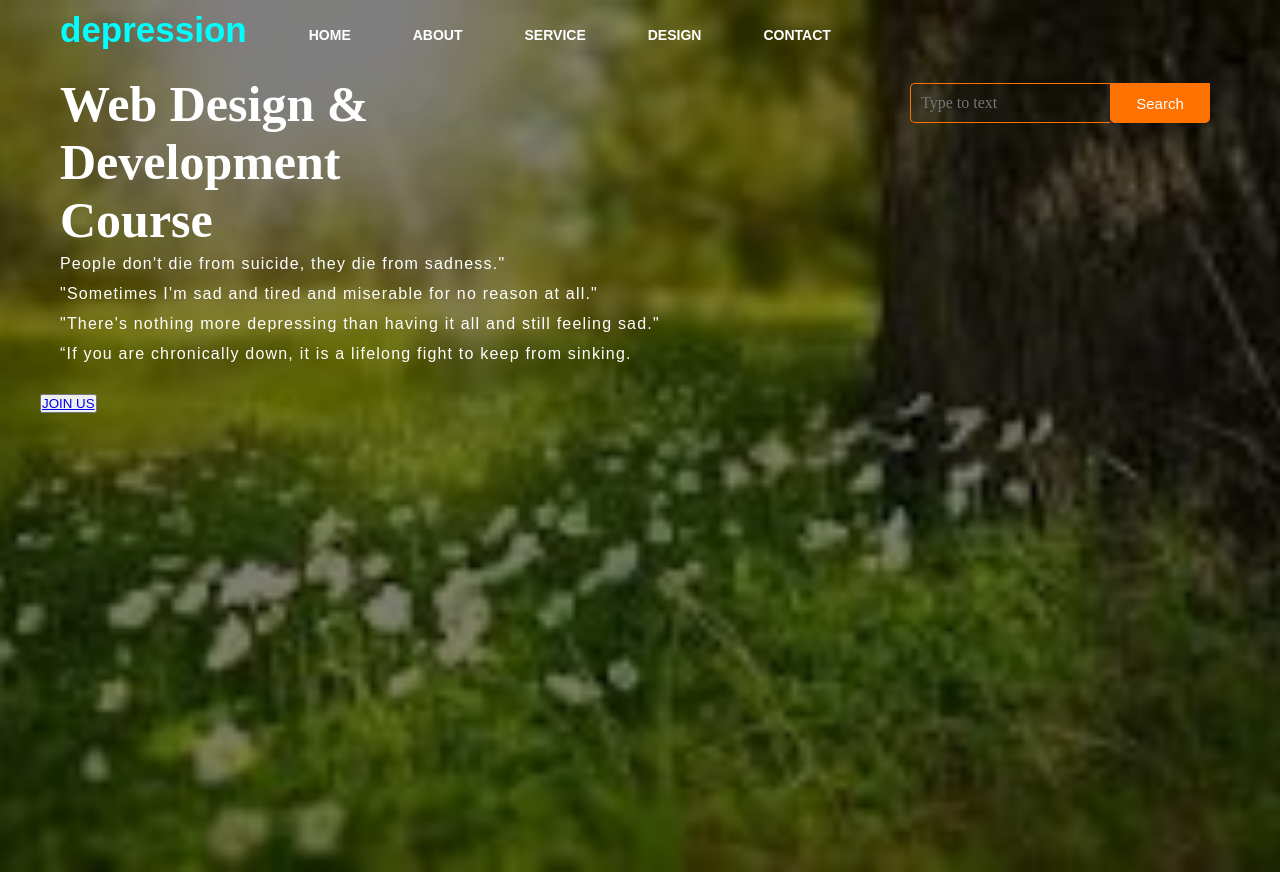
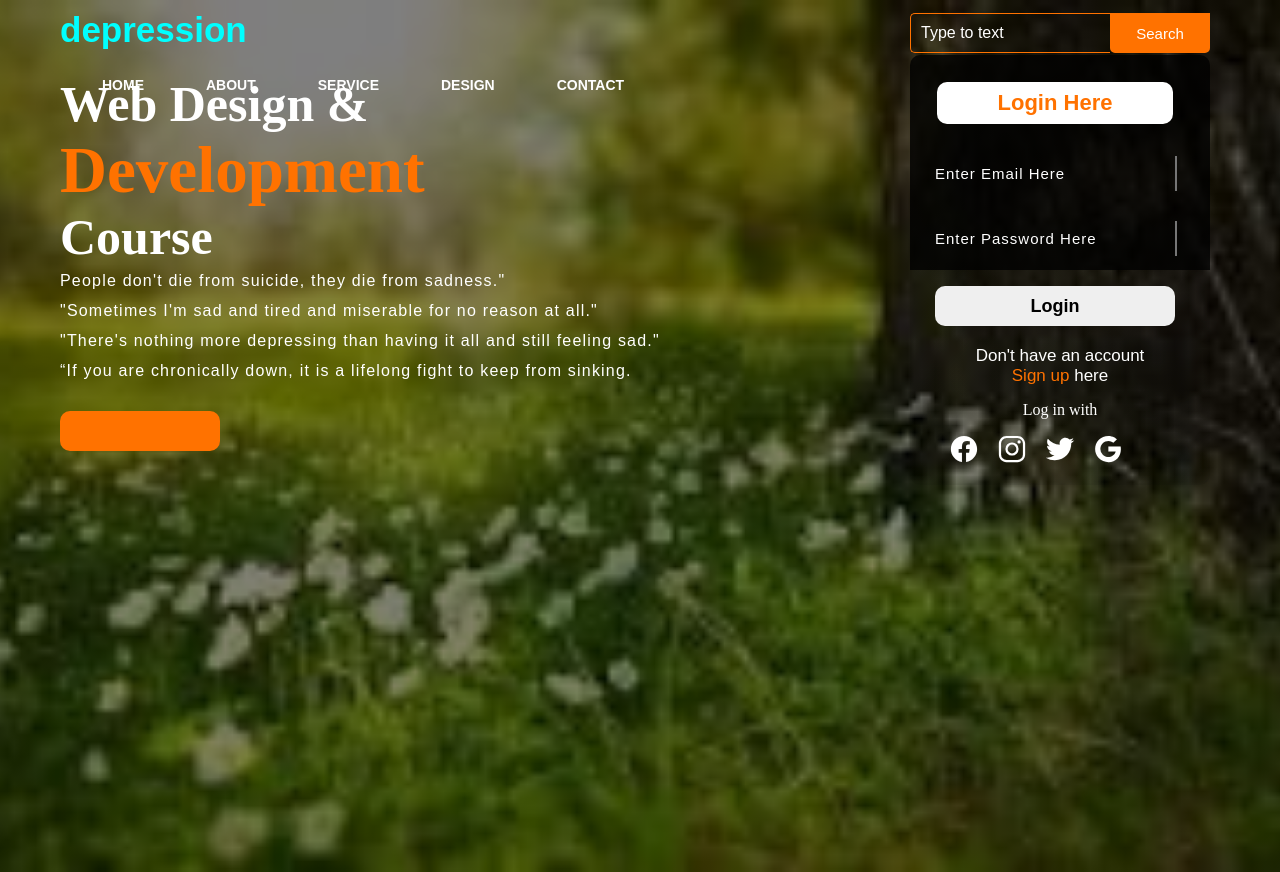
Before and after one commit to Grace943-code/Capstone-Project, a plain HTML site: page index.html in a window 1280 px wide. Drawn offline with nearby package versions, Linux system fonts and the light colour scheme.

Commit message:
made changes to files

```diff
--- a/index.html
+++ b/index.html
@@ -40,7 +40,27 @@
                 it is a lifelong fight to keep from sinking.</p>
 
                 <button class="cn"><a href="#">JOIN US</a></button>
+
+                <div class="form">
+                    <h2>Login Here</h2>
+                    <input type="email" name="email" placeholder="Enter Email Here">
+                    <input type="password" name="" placeholder="Enter Password Here">
+                    <button class="btnn"><a href="#">Login</a></button>
+
+                    <p class="link">Don't have an account<br>
+                    <a href="#">Sign up </a> here</a></p>
+                    <p class="liw">Log in with</p>
+
+                    <div class="icons">
+                        <a href="#"><ion-icon name="logo-facebook"></ion-icon></a>
+                        <a href="#"><ion-icon name="logo-instagram"></ion-icon></a>
+                        <a href="#"><ion-icon name="logo-twitter"></ion-icon></a>
+                        <a href="#"><ion-icon name="logo-google"></ion-icon></a>
+
+                    </div>
+                </div>
         </div>
     </div>
+    <script src="https://unpkg.com/ionicons@5.4.0/dist/ionicons.js"></script>
 </body>
 </html>
--- a/style.css
+++ b/style.css
@@ -13,24 +13,23 @@
 
 .navbar{
     width: 1200px;
-    height:75px;
-    margin:auto;
+    height: 75px;
+    margin: auto;
 }
 
 .icon{
-    with:200px;
+    width: 200px;
     float: left;
-    height:70px;
+    height: 70px;
 }
+
 .logo{
     color: aqua;
     font-size: 35px;
-    font-family: Arial, Helvetica, sans-serif;
-    padding-left:20px;
+    font-family: Arial;
+    padding-left: 20px;
     float: left;
-    padding-top:10px;
-
-
+    padding-top: 10px;
 }
 
 .menu{
@@ -54,20 +53,21 @@ ul li{
 }
 
 ul li a{
-    text-decoration:none;
-    color:white;
-    font-family:arial;
+    text-decoration: none;
+    color: #fff;
+    font-family: arial;
     font-weight: bold;
-    transition:0.4s ease-in-out
+    transition: 0.4s ease-in-out;
 }
 
 ul li a:hover{
-    color:crimson
+    color: crimson;
 }
+
 .search{
     width: 330px;
     float: right;
-    /* padding: auto; */
+    padding: auto;
     margin-left:270px;
 }
 
@@ -102,6 +102,7 @@ ul li a:hover{
     border-bottom-right-radius: 5px;
 
 }
+
 .btn:focus{
     outline:none;
 }
@@ -131,6 +132,136 @@ ul li a:hover{
     font-size: 50px;
     padding-left: 20px;
     margin-top: 9%
-    letter-spacing: 9%;
+    letter-spacing: 2px;
 
 }
+
+.content .cn{
+    width: 160px;
+    height: 40px;
+    background: #ff7200;
+    border: none;
+    margin-bottom: 10px;
+    margin-left: 20px;
+    font-size: 18px;
+    border-radius: 10px;
+    cursor: pointer;
+    transition: .4s ease;
+}
+
+.content .cn a{
+    text-decoration: none;
+    color: #0000;
+    transition: .3s ease;
+}
+
+.cn:hover{
+    background-color: #fff;
+}
+
+.content span{
+    color: #ff7200;
+    font-size: 65px;
+}
+
+.form{
+    width: 250px;
+    height: 380px;
+    background: linear-gradient(to top, rgba(0,0,0,.08)50%, rgba(0,0,0,0.8)50%);
+    position: absolute;
+    top: -20px;
+    left: 870px;
+    border-radius: 10px;
+    padding: 25px;
+}
+.form h2{
+    width: 220px;
+    font-family: sans-serif;
+    text-align: center;
+    color: #ff7200;
+    font-size: 22px;
+    background-color: #fff;
+    border-radius: 10px;
+    margin: 2px;
+    padding: 8px;
+}
+
+.form input{
+    width: 240px;
+    height: 35px;
+    background: transparent;
+    border-bottom: 1px solid #ff7200;
+    border-top: none;
+    border-bottom: none;
+    border-left: none;
+    color: #fff;
+    font-size: 15px;
+    letter-spacing: 1px;
+    margin-top: 30px;
+    font-family: sans-serif;
+}
+
+.form input:focus{
+    outline: none;
+}
+
+::placeholder{
+    color: #fff;
+    font-family: Arial;
+}
+
+.btnn{
+    width: 240px;
+    height: 40px;
+    color: #ff7200;
+    border: none;
+    margin-top: 30px;
+    font-size: 18px;
+    border-radius: 10px;
+    cursor: pointer;
+    color: #fff;
+}
+
+.btnn:hover{
+    background: #fff;
+    color:#ff7200;
+}
+
+.btnn a{
+    text-decoration: none;
+    color: black;
+    font-weight: bold;
+}
+.form .link{
+    font-family: 'Arial Narrow Bold', sans-serif;
+    font-size: 17px;
+    padding-top: 20px;
+    text-align: center;
+
+}
+.form .link a{
+    text-decoration: none;
+    color: #ff7200;
+}
+
+.liw{
+    padding-top: 15px;
+    padding-bottom:10px;
+    text-align: center;
+}
+
+.icons a{
+    text-decoration: none;
+    color: #fff;
+}
+
+.icons ion-icon{
+    color: #fff;
+    font-size: 30px;
+    padding-left: 14px;
+    padding-top: 5px ;
+    transition: 0.3s ease;
+}
+.icons ion-icon:hover{
+    color: #ff7200;
+}
```
